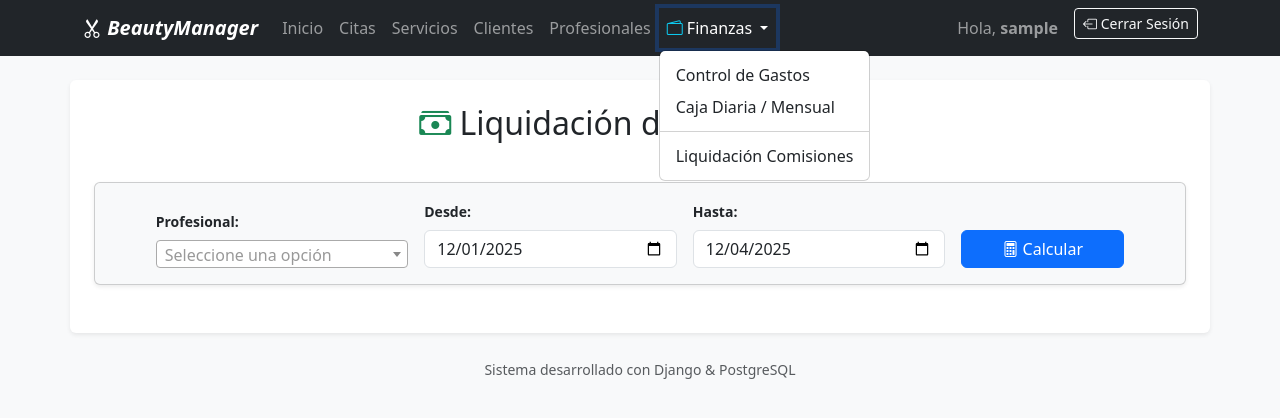
After one commit to luisesse/beauty-manager, a Django app: page /comisiones/ in a window 1280 px wide, after a click on "Finanzas". The commit adds this page. Shown: the top 418 px of the page. Run offline with Django 5.2, Linux system fonts and the light colour scheme; the visitor is signed in with stand-in values (Sample User, id 1); data that the repository does not hold is empty; some libraries are stand-ins or nearby versions.

Commit message:
Dia 4: Seguridad, Roles, Comisiones y Arqueo de Caja

```diff
--- a/core/templates/core/base.html
+++ b/core/templates/core/base.html
@@ -38,10 +38,28 @@
                     <a class="nav-link" href="{% url 'lista_servicios' %}">Servicios</a>
                     <a class="nav-link" href="{% url 'listado_clientes' %}">Clientes</a>
                     <a class="nav-link" href="{% url 'listado_profesional' %}">Profesionales</a>
-                    <a class="nav-link" href="{% url 'reporte_caja' %}"> <i class="bi bi-wallet2 text-info"></i> Caja</a>
-                    <a class="nav-link" href="{% url 'lista_gastos' %}">Gastos</a>
+                    {% if user.profesional %}
+                        <a class="nav-link" href="{% url 'mis_comisiones' %}"> <i class="bi bi-cash-coin"></i> Mis Ganancias</a>
+                    {% endif %}
+                    {% if perms.core.view_gasto %}
+                        <li class="nav-item dropdown">
+                            <a class="nav-link dropdown-toggle" href="#" role="button" data-bs-toggle="dropdown">
+                                <i class="bi bi-wallet2 text-info"></i> Finanzas
+                            </a>
+                            <ul class="dropdown-menu">
+                                <li><a class="dropdown-item" href="{% url 'lista_gastos' %}">Control de Gastos</a></li>
+                                <li><a class="dropdown-item" href="{% url 'reporte_caja' %}">Caja Diaria / Mensual</a></li>
+                                {% if perms.core.delete_gasto %}
+                                    <li><hr class="dropdown-divider"></li>
+                                    <li><a class="dropdown-item" href="{% url 'liquidacion_comisiones' %}">
+                                        Liquidación Comisiones</a>
+                                    </li>
+                                {% endif %}
+                            </ul>
+                        </li>
+                    {% endif %}
+
                 </div>
-
                 <div class="navbar-nav ms-auto">
                     <span class="navbar-text me-3">Hola, <strong>{{ user.username }}</strong></span>
 
--- a/core/templates/core/finalizar_cita.html
+++ b/core/templates/core/finalizar_cita.html
@@ -31,6 +31,11 @@
                 <form method="post">
                     {% csrf_token %}
 
+                    <div class="mb-3">
+                        <label class="form-label fw-bold text-center d-block">Forma de Pago</label>
+                        {{ form.metodo_pago }}
+                    </div>
+
                     <div class="mb-4">
                         <label class="form-label fw-bold text-center d-block">Monto a Cobrar (Gs.)</label>
                         {{ form.monto_cobrado}}
--- /dev/null
+++ b/core/templates/core/liquidacion_comisiones.html
@@ -0,0 +1,108 @@
+{% extends 'core/base.html' %}
+{% load humanize %}
+
+{% block content %}
+<div class="row mb-4">
+    <div class="col-12 text-center">
+        <h2 class="mb-3"> <i class="bi bi-cash-stack text-success"></i>  Liquidación de Comisiones</h2>
+    </div>
+</div>
+
+<div class="card shadow-sm mb-4 bg-light">
+    <div class="card-body">
+        <form method="get" class="row g-3 align-items-end justify-content-center">
+
+            <div class="col-md-3">
+                <label class="form-label fw-bold small">Profesional:</label>
+                <select name="profesional_id" class="form-select select2" required>
+                    <option value="">Seleccione...</option>
+                    {% for p in profesionales %}
+                        <option value="{{ p.id }}"
+                            {% if profesional_elegido.id == p.id %}selected{% endif %}>
+                            {{ p.nombre }} {{ p.apellido }} ({{ p.porcentaje_comision }}%)
+                        </option>
+                    {% endfor %}
+                </select>
+            </div>
+
+            <div class="col-md-3">
+                <label class="form-label fw-bold small">Desde:</label>
+                <input type="date" name="fecha_inicio" class="form-control"
+                       value="{{ fecha_inicio|date:'Y-m-d' }}" required>
+            </div>
+
+            <div class="col-md-3">
+                <label class="form-label fw-bold small">Hasta:</label>
+                <input type="date" name="fecha_fin" class="form-control"
+                       value="{{ fecha_fin|date:'Y-m-d' }}" required>
+            </div>
+
+            <div class="col-md-2">
+                <button type="submit" class="btn btn-primary w-100">
+                    <i class="bi bi-calculator"></i> Calcular
+                </button>
+            </div>
+        </form>
+    </div>
+</div>
+
+{% if profesional_elegido %}
+    <div class="row mb-4 text-center align-items-stretch"> <div class="col-md-6 mb-2">
+            <div class="card shadow-sm border-secondary h-100"> <div class="card-header bg-secondary text-white fw-bold">TOTAL VENDIDO</div>
+                <div class="card-body d-flex flex-column justify-content-center">
+                    <h2 class="fw-bold text-dark">{{ total_cobrado|intcomma }} Gs.</h2>
+                    <small class="text-muted">Facturación bruta generada</small>
+                </div>
+            </div>
+        </div>
+
+        <div class="col-md-6 mb-2">
+            <div class="card shadow border-success h-100"> <div class="card-header bg-success text-white fw-bold">
+                    COMISIÓN A PAGAR ({{ profesional_elegido.porcentaje_comision }}%)
+                </div>
+                <div class="card-body d-flex flex-column justify-content-center">
+                    <h2 class="fw-bold text-success">{{ monto_comision|intcomma }} Gs.</h2>
+                    <small class="text-muted">Monto líquido a entregar</small>
+                </div>
+            </div>
+        </div>
+    </div>
+
+    <div class="card shadow-sm">
+        <div class="card-header">
+            <h5 class="mb-0"> <i class="bi bi-journal-check text-info"></i> Detalle de Servicios Realizados</h5>
+        </div>
+        <div class="card-body p-0">
+            <table class="table table-striped mb-0">
+                <thead>
+                    <tr>
+                        <th>Fecha</th>
+                        <th>Hora</th>
+                        <th>Cliente</th>
+                        <th>Servicio</th>
+                        <th class="text-end">Cobrado</th>
+                    </tr>
+                </thead>
+                <tbody>
+                    {% for cita in citas %}
+                        <tr>
+                            <td>{{ cita.fecha|date:"d/m" }}</td>
+                            <td>{{ cita.hora }}</td>
+                            <td>{{ cita.cliente.nombre }} {{ cita.cliente.apellido }}</td>
+                            <td>{{ cita.servicio.nombre }}</td>
+                            <td class="text-end fw-bold">{{ cita.monto_cobrado|intcomma }} Gs.</td>
+                        </tr>
+                    {% empty %}
+                        <tr>
+                            <td colspan="5" class="text-center py-4 text-muted">
+                                No se encontraron servicios realizados en este periodo.
+                            </td>
+                        </tr>
+                    {% endfor %}
+                </tbody>
+            </table>
+        </div>
+    </div>
+{% endif %}
+
+{% endblock %}
--- a/core/templates/core/lista_citas.html
+++ b/core/templates/core/lista_citas.html
@@ -5,9 +5,11 @@
 {% block content %}
 <div class="d-flex justify-content-between align-items-center mb-4">
     <h2><i class="bi bi-calendar-month text-info"></i> Gestión de Citas (Activas)</h2>
+    {% if perms.core.add_cita %}
         <a href="{% url 'agendar_cita' %}" class="btn btn-primary">
            <i class="bi bi-file-earmark-plus"></i> Agendar Cita
         </a>
+    {% endif %}
 </div>
 <div class="row mb-4">
     <div class="col-md-8">
@@ -74,10 +76,11 @@
                             <a href="{% url 'editar_cita' cita.id %}" class="btn btn-sm btn-outline-secondary" title="Reprogramar Cita">
                                 Reprogramar <i class="bi bi-arrow-clockwise"></i>
                             </a>
-
+                            {% if perms.core.add_cita %}
                                 <a href="{% url 'cancelar_cita' cita.id %}" class="btn btn-sm btn-outline-danger" title="Cancelar Cita">
                                     Cancelar <i class="bi bi-x-octagon"></i>
                                 </a>
+                            {% endif %}
                         </td>
                     </tr>
                 {% empty %}
--- a/core/templates/core/lista_clientes.html
+++ b/core/templates/core/lista_clientes.html
@@ -46,13 +46,16 @@
                                 <a href="{% url 'detalle_cliente' cliente.id %}" class="btn btn-sm btn-outline-info">
                                     Historial <i class="bi bi-journal-text"></i>
                                 </a>
-
+                                {% if perms.core.change_cliente %}
                                     <a href="{% url 'editar_cliente' cliente.id %}" class="btn btn-sm btn-outline-secondary">
                                         Editar <i class="bi bi-pencil-square"></i>
                                     </a>
+                                {% endif %}
+                                {% if perms.core.delete_cliente %}
                                     <a href="{% url 'eliminar_cliente' cliente.id %}" class="btn btn-sm btn-outline-danger">
                                         Eliminar <i class="bi bi-trash bi-lg"></i>
                                     </a>
+                                {% endif %}
                             </div>
                         </td>
                     </tr>
--- a/core/templates/core/lista_profesional.html
+++ b/core/templates/core/lista_profesional.html
@@ -3,9 +3,11 @@
 {% block content %}
 <div class="d-flex justify-content-between align-items-center mb-4">
     <h2> <i class="bi bi-people-fill text-dark"></i> Directorio de Profesionales</h2>
+    {% if perms.core.add_profesional %}
         <a href="{% url 'crear_profesional' %}" class="btn btn-primary">
             <i class="bi bi-person-add"></i> Nuevo Profesional
         </a>
+    {% endif %}
 </div>
 <div class="row mb-4">
     <div class="col-md-6">
@@ -55,12 +57,16 @@
                         <td>{{ profesional.telefono }}</td>
                         <td>
                             <div class="btn-group btn-group-sm">
+                                {% if perms.core.change_profesional %}
                                     <a href="{% url 'editar_profesional' profesional.id %}" class="btn btn-outline-secondary">
                                         Editar <i class="bi bi-pencil-square"></i>
                                     </a>
+                                {% endif %}
+                                {% if perms.core.delete_profesional %}
                                     <a href="{% url 'eliminar_profesional' profesional.id %}" class="btn btn-outline-danger">
                                         Eliminar <i class="bi bi-trash bi-lg"></i>
                                     </a>
+                                {% endif %}
                             </div>
                         </td>
                     </tr>
--- a/core/urls.py
+++ b/core/urls.py
@@ -25,4 +25,6 @@ urlpatterns = [
     path('citas/confirmar/<int:id>/', views.confirmar_cita, name='confirmar_cita'),
     path('gastos/', views.lista_gastos, name='lista_gastos'),
     path('gastos/nuevo/', views.crear_gasto, name='crear_gasto'),
+    path('comisiones/', views.liquidacion_comisiones, name='liquidacion_comisiones'),
+    path('mis-comisiones/', views.mis_comisiones, name='mis_comisiones'),
 ]
--- a/core/views.py
+++ b/core/views.py
@@ -1,11 +1,40 @@
 from django.shortcuts import render, redirect, get_object_or_404
-from django.contrib.auth.decorators import login_required
+from django.contrib.auth.decorators import login_required,permission_required
 from django.db.models import ProtectedError, Sum, Q, Case, When, Value, IntegerField
 from django.contrib import messages
 from datetime import date, datetime
 from .models import Servicio, Cita,  Cliente, Profesional, Gasto
 from .forms import CitaForm, ServicioForm, ClienteForm, ProfesionalForm, CobrarCitaForm, GastoForm
 
+
+@login_required
+def home(request):
+    hoy = date.today()
+
+    # 1 = Prioridad Alta (Pendiente/Confirmado)
+    # 2 = Prioridad Baja (Realizado/Cancelado)
+    orden_prioridad = Case(
+        When(estado='PENDIENTE', then=Value(1)),
+        When(estado='CONFIRMADO', then=Value(1)),
+        default=Value(2),  # cualquier otro van al fondo
+        output_field=IntegerField(),
+    )
+
+    citas_hoy = Cita.objects.filter(fecha=hoy)
+
+    # Si el usuario es un profesional
+    if hasattr(request.user, 'profesional'):
+        citas_hoy = citas_hoy.filter(profesional=request.user.profesional)
+
+    citas_hoy = citas_hoy.order_by(orden_prioridad, 'hora')
+
+    contexto = {
+        'citas': citas_hoy,
+        'fecha_actual': hoy
+    }
+    return render(request, 'core/home.html', contexto)
+
+#--- Vistas de Servicios ---
 
 @login_required
 def listado_servicios(request):
@@ -45,6 +74,7 @@ def crear_servicio(request):
     return render(request, 'core/form_servicio.html', contexto)
 
 @login_required
+@permission_required('core.change_servicio', raise_exception=True)
 def editar_servicio(request, id):
     servicio = get_object_or_404(Servicio, pk=id)
 
@@ -64,42 +94,23 @@ def editar_servicio(request, id):
     return render(request, 'core/form_servicio.html', contexto)
 
 @login_required
+@permission_required('core.delete_servicio', raise_exception=True)
 def eliminar_servicio(request, id):
     servicio = get_object_or_404(Servicio, pk=id)
 
     if request.method == 'POST':
+        try:
+            servicio.delete()
+            messages.success(request, "El servicio fue eliminado correctamente.")
+            return redirect('lista_servicios')
+        except ProtectedError:
+            messages.error(request, f"No se puede eliminar '{servicio.nombre}' porque hay Citas que lo usan.")
 
-        servicio.delete()
-        messages.warning(request, f'El Servicio {servicio.nombre} ha sido eliminado permanentemente.')
-        return redirect('lista_servicios')
+            return redirect('lista_servicios')
 
-    # Si no es POST, mostramos la página de "¿Estás seguro?"
     return render(request, 'core/eliminar_servicio.html', {'servicio': servicio})
 
-
-@login_required
-def home(request):
-    hoy = date.today()
-
-    # 1 = Prioridad Alta (Pendiente/Confirmado)
-    # 2 = Prioridad Baja (Realizado/Cancelado)
-    orden_prioridad = Case(
-        When(estado='PENDIENTE', then=Value(1)),
-        When(estado='CONFIRMADO', then=Value(1)),
-        default=Value(2),  # cualquier otro van al fondo
-        output_field=IntegerField(),
-    )
-
-    citas_hoy = Cita.objects.filter(fecha=hoy).order_by(
-        orden_prioridad,  # Primero por importancia, luego por hora.
-        'hora'
-    )
-
-    contexto = {
-        'citas': citas_hoy,
-        'fecha_actual': hoy
-    }
-    return render(request, 'core/home.html', contexto)
+#--- Vista Clientes ---
 
 @login_required
 def listado_clientes(request):
@@ -133,6 +144,7 @@ def detalle_cliente(request, id):
     return render(request, 'core/detalle_cliente.html', contexto)
 
 @login_required
+@permission_required('core.add_cliente', raise_exception=True)
 def crear_cliente(request):
     if request.method == 'POST':
         form = ClienteForm(request.POST)
@@ -146,6 +158,8 @@ def crear_cliente(request):
 
     return render(request, 'core/form_cliente.html', {'form': form, 'titulo': 'Nuevo Cliente'})
 
+@login_required
+@permission_required('core.change_cliente', raise_exception=True)
 def editar_cliente(request, id):
 
     cliente = get_object_or_404(Cliente, pk=id)
@@ -167,6 +181,7 @@ def editar_cliente(request, id):
     return render(request, 'core/form_cliente.html', contexto)
 
 @login_required
+@permission_required('core.delete_cliente', raise_exception=True)
 def eliminar_cliente(request, id):
     cliente = get_object_or_404(Cliente, pk=id)
 
@@ -182,6 +197,8 @@ def eliminar_cliente(request, id):
             return render(request, 'core/eliminar_cliente.html', {'cliente': cliente, 'error': messages.error})
 
     return render(request, 'core/eliminar_cliente.html', {'cliente': cliente})
+
+#--- Vistas Profesionales ---
 
 @login_required
 def listado_profesional(request):
@@ -201,6 +218,7 @@ def listado_profesional(request):
     return render(request, 'core/lista_profesional.html', {'profesional': profesional})
 
 @login_required
+@permission_required('core.add_profesional', raise_exception=True)
 def crear_profesional(request):
     if request.method == 'POST':
         form = ProfesionalForm(request.POST, request.FILES)
@@ -214,6 +232,8 @@ def crear_profesional(request):
 
     return render(request, 'core/form_profesional.html', {'form': form, 'titulo': 'Nuevo Profesional'})
 
+@login_required
+@permission_required('core.change_profesional', raise_exception=True)
 def editar_profesional(request, id):
 
     profesional = get_object_or_404(Profesional, pk=id)
@@ -235,6 +255,7 @@ def editar_profesional(request, id):
     return render(request, 'core/form_profesional.html', contexto)
 
 @login_required
+@permission_required('core.delete_profesional', raise_exception=True)
 def eliminar_profesional(request, id):
     profesional = get_object_or_404(Profesional, pk=id)
 
@@ -303,6 +324,9 @@ def listado_citas(request):
         estado__in=['PENDIENTE', 'CONFIRMADO']
     ).order_by('fecha', 'hora')
 
+    if hasattr(request.user, 'profesional'):
+        citas = citas.filter(profesional=request.user.profesional)
+
     busqueda = request.GET.get('q')
     if busqueda:
         citas = citas.filter(
@@ -315,11 +339,14 @@ def listado_citas(request):
     fecha_filtro = request.GET.get('fecha')
     if fecha_filtro:
         # Si el usuario elige una fecha, sobrescribe el filtro para mostrar esa fecha exacta
-        # (incluso si es pasada
+        # incluso si es pasada
         citas = Cita.objects.filter(
             fecha=fecha_filtro,
             estado__in=['PENDIENTE', 'CONFIRMADO']
         ).order_by('hora')
+
+        if hasattr(request.user, 'profesional'):
+            citas = citas.filter(profesional=request.user.profesional)
 
     return render(request, 'core/lista_citas.html', {'citas': citas})
 
@@ -370,9 +397,12 @@ def confirmar_cita(request, id):
     cita.save()
     return redirect('home')
 
-#---Vista de Caja---
+
+
+#---Vistas Financieras---
 
 @login_required
+@permission_required('core.view_gasto', raise_exception=True)
 def reporte_caja(request):
     # Valores por defecto: Hoy
     fecha_inicio = date.today()
@@ -394,14 +424,22 @@ def reporte_caja(request):
 
     total_ingresos = citas.aggregate(total=Sum('monto_cobrado'))['total'] or 0
 
-    # 2. EGRESOS
-    gastos = Gasto.objects.filter(
-        fecha__range=[fecha_inicio, fecha_fin]
-    ).order_by('fecha')
+    # --- DESGLOSE POR TIPO DE PAGO ---
+    # Efectivo
+    ingresos_efectivo = citas.filter(metodo_pago='EFECTIVO').aggregate(t=Sum('monto_cobrado'))['t'] or 0
+    # Banco - QR/TC/TD/SIPAP
+    ingresos_digital = total_ingresos - ingresos_efectivo
 
+    # EGRESOS
+    # Gastos de caja chica en efectivo
+    gastos = Gasto.objects.filter(fecha__range=[fecha_inicio, fecha_fin])
     total_egresos = gastos.aggregate(total=Sum('monto'))['total'] or 0
 
+    # SALDO FINAL DEL DÍA
     saldo_neto = total_ingresos - total_egresos
+
+    # Efectivo que entró - Gastos que pagué en efectivo
+    caja_fisica = ingresos_efectivo - total_egresos
 
     contexto = {
         'citas': citas,
@@ -409,15 +447,17 @@ def reporte_caja(request):
         'total_ingresos': total_ingresos,
         'total_egresos': total_egresos,
         'saldo_neto': saldo_neto,
+        'ingresos_efectivo': ingresos_efectivo,
+        'ingresos_digital': ingresos_digital,
+        'caja_fisica': caja_fisica,
         'fecha_inicio': fecha_inicio,
         'fecha_fin': fecha_fin
     }
     return render(request, 'core/reporte_caja.html', contexto)
 
 
-#---Vistas de Gastos---
-
 @login_required
+@permission_required('core.view_gasto', raise_exception=True)
 def lista_gastos(request):
     gastos = Gasto.objects.all().order_by('-fecha', '-id')
     return render(request, 'core/lista_gastos.html', {'gastos': gastos})
@@ -440,3 +480,94 @@ def crear_gasto(request):
     }
 
     return render(request, 'core/form_servicio.html', contexto)
+
+
+@login_required
+@permission_required('core.delete_gasto', raise_exception=True)
+def liquidacion_comisiones(request):
+
+    fecha_inicio = date.today().replace(day=1)  # Por defecto, primer día del mes actual
+    fecha_fin = date.today()
+    profesionales = Profesional.objects.all()
+
+    # Definir Variables de resultado
+    profesional_elegido = None
+    citas = []
+    total_cobrado = 0
+    monto_comision = 0
+
+    # Filtro buscar
+    profesional_id = request.GET.get('profesional_id')
+    fecha_ini_get = request.GET.get('fecha_inicio')
+    fecha_fin_get = request.GET.get('fecha_fin')
+
+    if profesional_id and fecha_ini_get and fecha_fin_get:
+        try:
+            # Convertir fechas de texto a objetos date
+            fecha_inicio = datetime.strptime(fecha_ini_get, '%Y-%m-%d').date()
+            fecha_fin = datetime.strptime(fecha_fin_get, '%Y-%m-%d').date()
+
+            profesional_elegido = get_object_or_404(Profesional, pk=profesional_id)
+
+            # Obtener las Ctas con estado Realizada del profesional en ese rango de fechas
+            citas = Cita.objects.filter(
+                profesional=profesional_elegido,
+                fecha__range=[fecha_inicio, fecha_fin],
+                estado='REALIZADO'
+            ).order_by('fecha', 'hora')
+
+            # Suma lo cobrado por el profesional por cada servicio.
+            total_cobrado = citas.aggregate(total=Sum('monto_cobrado'))['total'] or 0
+
+            # Calcular la comisión.
+            monto_comision = (total_cobrado * profesional_elegido.porcentaje_comision) / 100
+
+        except ValueError:
+            pass  # Si hay error de fechas, nada
+
+    contexto = {
+        'profesionales': profesionales,
+        'profesional_elegido': profesional_elegido,
+        'citas': citas,
+        'fecha_inicio': fecha_inicio,
+        'fecha_fin': fecha_fin,
+        'total_cobrado': total_cobrado,
+        'monto_comision': monto_comision
+    }
+    return render(request, 'core/liquidacion_comisiones.html', contexto)
+
+@login_required
+def mis_comisiones(request):
+
+    if not hasattr(request.user, 'profesional'):
+        return redirect('home')
+
+    profesional = request.user.profesional
+    fecha_inicio = date.today().replace(day=1)
+    fecha_fin = date.today()
+
+    if request.GET.get('fecha_inicio') and request.GET.get('fecha_fin'):
+        try:
+            fecha_inicio = datetime.strptime(request.GET.get('fecha_inicio'), '%Y-%m-%d').date()
+            fecha_fin = datetime.strptime(request.GET.get('fecha_fin'), '%Y-%m-%d').date()
+        except ValueError:
+            pass
+
+    citas = Cita.objects.filter(
+        profesional=profesional,
+        fecha__range=[fecha_inicio, fecha_fin],
+        estado='REALIZADO'
+    ).order_by('fecha')
+
+    total_vendido = citas.aggregate(t=Sum('monto_cobrado'))['t'] or 0
+    mi_comision = (total_vendido * profesional.porcentaje_comision) / 100
+
+    contexto = {
+        'citas': citas,
+        'total_vendido': total_vendido,
+        'mi_comision': mi_comision,
+        'profesional': profesional,
+        'fecha_inicio': fecha_inicio,
+        'fecha_fin': fecha_fin
+    }
+    return render(request, 'core/mis_comisiones.html', contexto)
```
Also changed, not shown: core/forms.py (+12 -2 lines), core/models.py (+14 -0 lines), core/templates/core/home.html (+9 -8 lines), core/templates/core/lista_servicios.html (+10 -1 lines), core/templates/core/mis_comisiones.html (added, +95 -0 lines), core/templates/core/reporte_caja.html (+30 -0 lines), core/migrations/0007_profesional_porcentaje_comision.py (added), core/migrations/0008_profesional_usuario.py (added), core/migrations/0009_cita_metodo_pago.py (added). Lines whose indentation alone changed are shown as unchanged.
